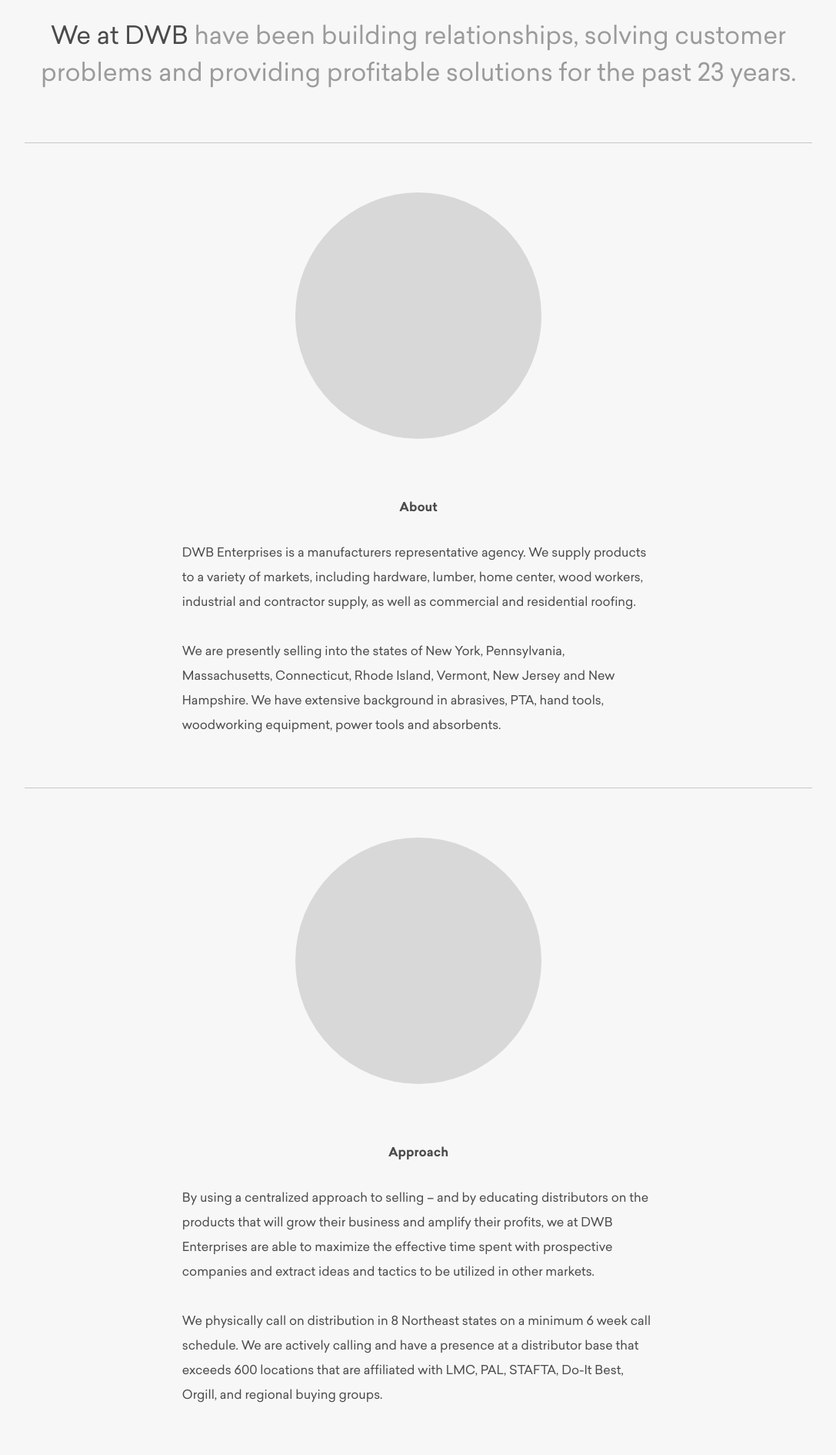
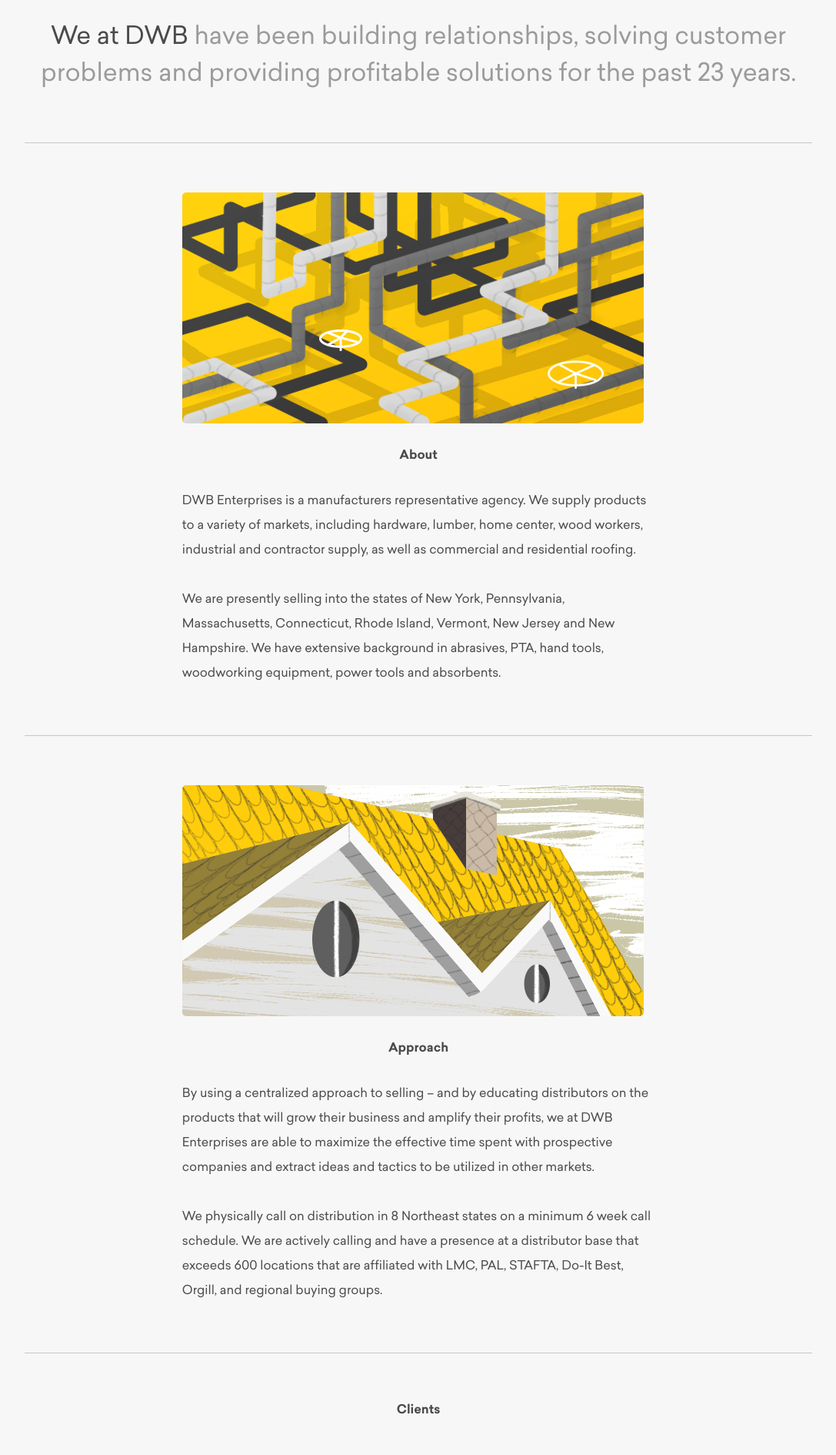
Before and after one commit to geoffbrown/dwbenterprises, a Jekyll site: the page built from index.html, in a window 1280 px wide. Shown: the part 591-2481 px from the top of the page at 77% size, without its empty margins (96-1183 px from the left). Built offline with Jekyll 4.4.1, drawn with Linux system fonts in a browser that asks for light colours; some web fonts are replaced.

```diff
--- a/css/main.css
+++ b/css/main.css
@@ -123,11 +123,13 @@ header .phone {
     margin: 0 auto;
 }
 .content_area img {
-    width: 20em;
     max-width: 100%;
     display: block;
-    margin: 0 auto;
-    padding: 0 0 3em 0;
+
+    border-top-left-radius: 5px;
+    border-top-right-radius: 5px;
+    border-bottom-left-radius: 5px;
+    border-bottom-right-radius: 5px;
 }
 
 .client_area a {
```
Also changed, not shown: _includes/landing_page_content.md (+2 -2 lines), images/001.jpg (added), images/002.jpg (added).
